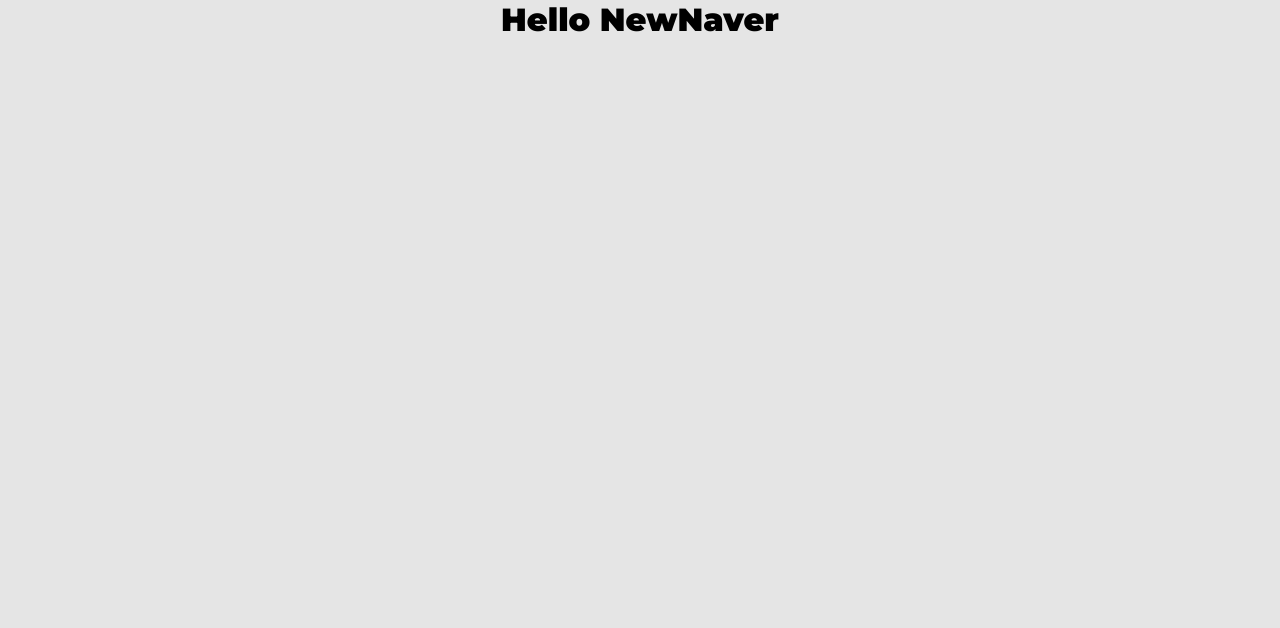
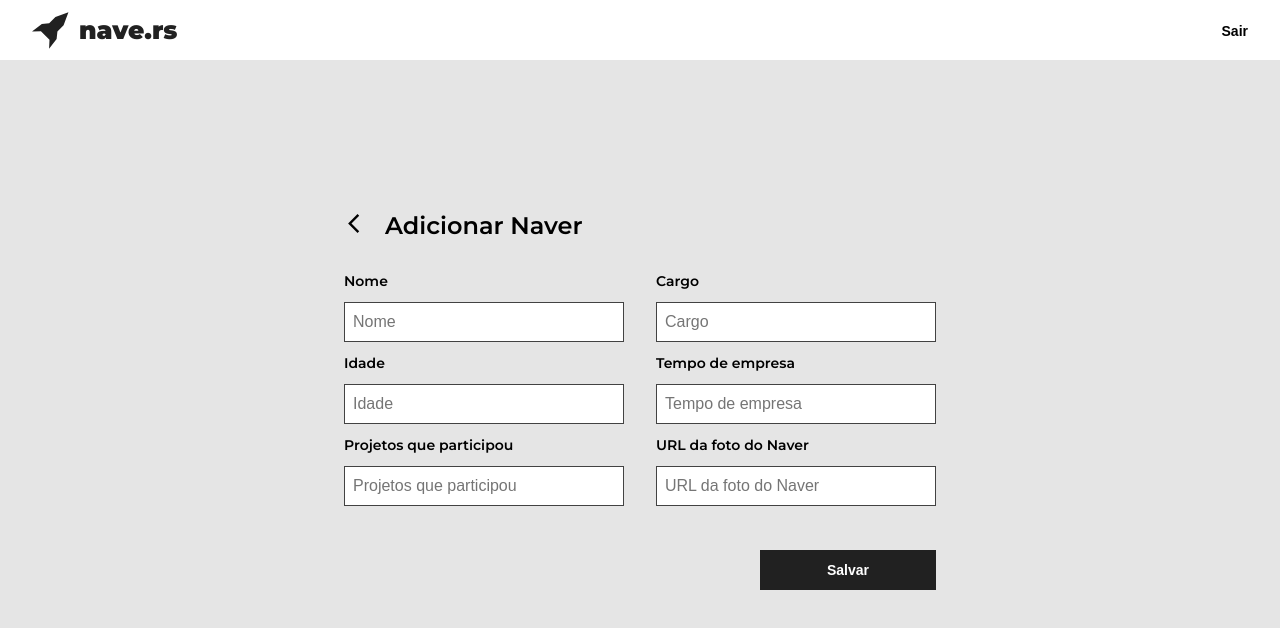
Before and after one commit to RafaelLeveske/desafio-nave, a React (Create React App) app: page /new in a window 1280 px wide. Shown: the top 628 px of the page. Built offline with nearby package versions, Linux system fonts and the light colour scheme.

Commit message:
feature/newnaver

```diff
--- a/src/pages/Home/index.js
+++ b/src/pages/Home/index.js
@@ -11,13 +11,14 @@ import './styles.css';
 
 function Home() {
   return (
-    <>
     <div className="home-page container">
       <Header />
       <div className="home-container">
         <div className="top-content">
           <h2>Navers</h2>
+          <Link to="/new">
             <button type="button">Adicionar Naver</button>
+          </Link>
         </div>
         <section className="middle-content">
           <ul className="naver-profile">
@@ -92,7 +93,6 @@ function Home() {
         </section>
       </div>
     </div>
-    </>
   );
 }
 
--- a/src/pages/NewNaver/index.js
+++ b/src/pages/NewNaver/index.js
@@ -1,11 +1,59 @@
 import React from 'react';
+
+import { Link } from 'react-router-dom';
+
+import Header from '../../components/Header';
+
+import arrowLeft from '../../assets/arrow-left.svg';
 
 import './styles.css';
 
 function NewNaver() {
   return (
-    <div>
-      <h1>Hello NewNaver</h1>
+    <div className="new-naver-page container">
+      <Header />
+      <form className="new-naver-container">
+        <div className="top-content">
+          <Link to="/home">
+            <img src={arrowLeft} alt="Arrow Left" />
+          </Link>
+          <h2>Adicionar Naver</h2>
+        </div>
+        <div className="middle-content">
+          <div className="first-column">
+            <ul>
+              <li>
+                <span>Nome</span>
+                <input type="text" placeholder="Nome" />
+
+                <span>Idade</span>
+                <input type="text" placeholder="Idade" />
+
+                <span>Projetos que participou</span>
+                <input type="text" placeholder="Projetos que participou" />
+              </li>
+            </ul>
+          </div>
+
+          <div className="second-column">
+            <ul>
+              <li>
+                <span>Cargo</span>
+                <input type="text" placeholder="Cargo" />
+
+                <span>Tempo de empresa</span>
+                <input type="text" placeholder="Tempo de empresa" />
+
+                <span>URL da foto do Naver</span>
+                <input type="text" placeholder="URL da foto do Naver" />
+              </li>
+            </ul>
+          </div>
+        </div>
+        <div className="footer-content">
+          <button type="button">Salvar</button>
+        </div>
+      </form>
     </div>
   );
 }
--- a/src/pages/NewNaver/styles.css
+++ b/src/pages/NewNaver/styles.css
@@ -0,0 +1,161 @@
+div.new-naver-page {
+  width: 100vw;
+  height: 100vh;
+  margin: 0 auto;
+  padding: 0;
+}
+
+div.new-naver-page .new-naver-container {
+  margin: auto;
+}
+
+div.new-naver-page .new-naver-container .top-content {
+  display: flex;
+  justify-content: flex-start;
+  align-items: center;
+  margin-bottom: 32px;
+}
+
+div.new-naver-page .new-naver-container .top-content img {
+  width: 19px;
+  height: 19px;
+}
+
+div.new-naver-page .new-naver-container .top-content h2 {
+  font-size: 24px;
+  font-weight: 600;
+  margin-left: 22px;
+}
+
+div.new-naver-page .new-naver-container .middle-content {
+  display: flex;
+  align-items: center;
+  justify-content: center;
+  margin-bottom: 32px;
+}
+
+div.new-naver-page .new-naver-container .middle-content .first-column {
+  margin-right: 32px;
+}
+
+div.new-naver-page .new-naver-container .middle-content .first-column ul li {
+  display: flex;
+  flex-direction: column;
+  justify-content: flex-start;
+}
+
+div.new-naver-page .new-naver-container .middle-content .first-column ul li span {
+  font-size: 14px;
+  font-weight: 600;
+  margin-bottom: 12px;
+}
+
+div.new-naver-page .new-naver-container .middle-content .first-column ul li input {
+  width: 280px;
+  height: 40px;
+  background: #fff;
+  font-size: 16px;
+  padding-left: 8px;
+  border: 1px solid #424242;
+  margin-bottom: 12px;
+  transition: 0.2s;
+}
+
+div.new-naver-page .new-naver-container .middle-content .first-column ul li input:hover {
+  opacity: 0.7;
+}
+
+div.new-naver-page .new-naver-container .middle-content .second-column ul li {
+  display: flex;
+  flex-direction: column;
+  justify-content: flex-start;
+}
+
+div.new-naver-page .new-naver-container .middle-content .second-column ul li span {
+  font-size: 14px;
+  font-weight: 600;
+  margin-bottom: 12px;
+}
+
+div.new-naver-page .new-naver-container .middle-content .second-column ul li input {
+  width: 280px;
+  height: 40px;
+  background: #fff;
+  font-size: 16px;
+  padding-left: 8px;
+  border: 1px solid #424242;
+  margin-bottom: 12px;
+  transition: 0.2s;
+}
+
+div.new-naver-page .new-naver-container .middle-content .second-column ul li input:hover {
+  opacity: 0.7;
+}
+
+div.new-naver-page .new-naver-container .footer-content {
+  display: flex;
+  justify-content: flex-end;
+}
+
+div.new-naver-page .new-naver-container .footer-content button {
+  width: 176px;
+  height: 40px;
+  background: #212121;
+  color: #fff;
+  font-size: 14px;
+  font-weight: 600;
+  border: 0;
+  cursor: pointer;
+  transition: 0.2s;
+}
+
+div.new-naver-page .new-naver-container .footer-content button:hover {
+  opacity: 0.9;
+}
+
+@media (max-width: 700px) {
+  div.new-naver-page .new-naver-container {
+    padding: 100px 0;
+  }
+
+  div.new-naver-page .new-naver-container .middle-content {
+    display: flex;
+    align-items: center;
+    justify-content: center;
+    flex-direction: column;
+    margin-bottom: 32px;
+  }
+
+  div.new-naver-page .new-naver-container .middle-content .first-column {
+    margin-right: 0;
+  }
+
+  div.new-naver-page .new-naver-container .middle-content .first-column ul li span {
+    font-size: 12px;
+  }
+
+  div.new-naver-page .new-naver-container .middle-content .first-column ul li input {
+    width: 210px;
+    height: 38px;
+    font-size: 14px;
+  }
+
+  div.new-naver-page .new-naver-container .middle-content .second-column ul li span {
+    font-size: 12px;
+  }
+
+  div.new-naver-page .new-naver-container .middle-content .second-column ul li input {
+    width: 210px;
+    height: 38px;
+    font-size: 14px;
+  }
+
+  div.new-naver-page .new-naver-container .footer-content {
+    justify-content: center;
+  }
+
+  div.new-naver-page .new-naver-container .footer-content button {
+    width: 210px;
+    height: 38px;
+  }
+}
```
Also changed, not shown: src/assets/arrow-left.svg (added). Lines whose indentation alone changed are shown as unchanged.
